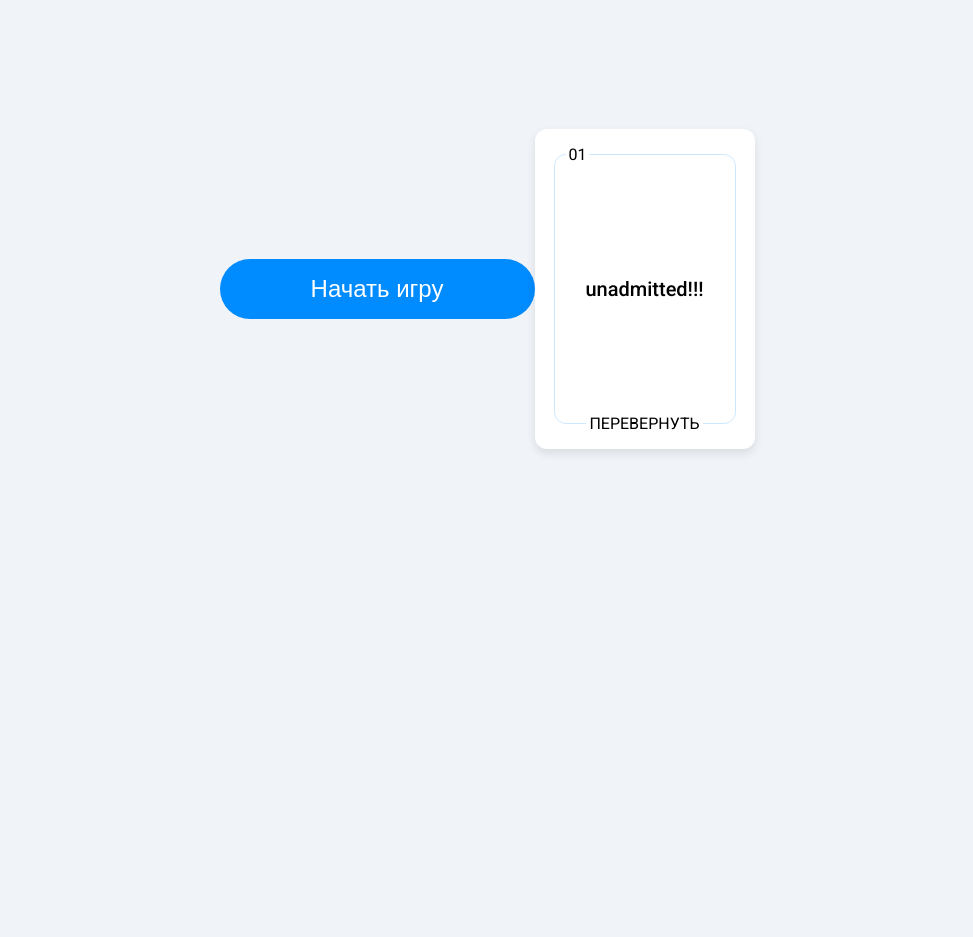
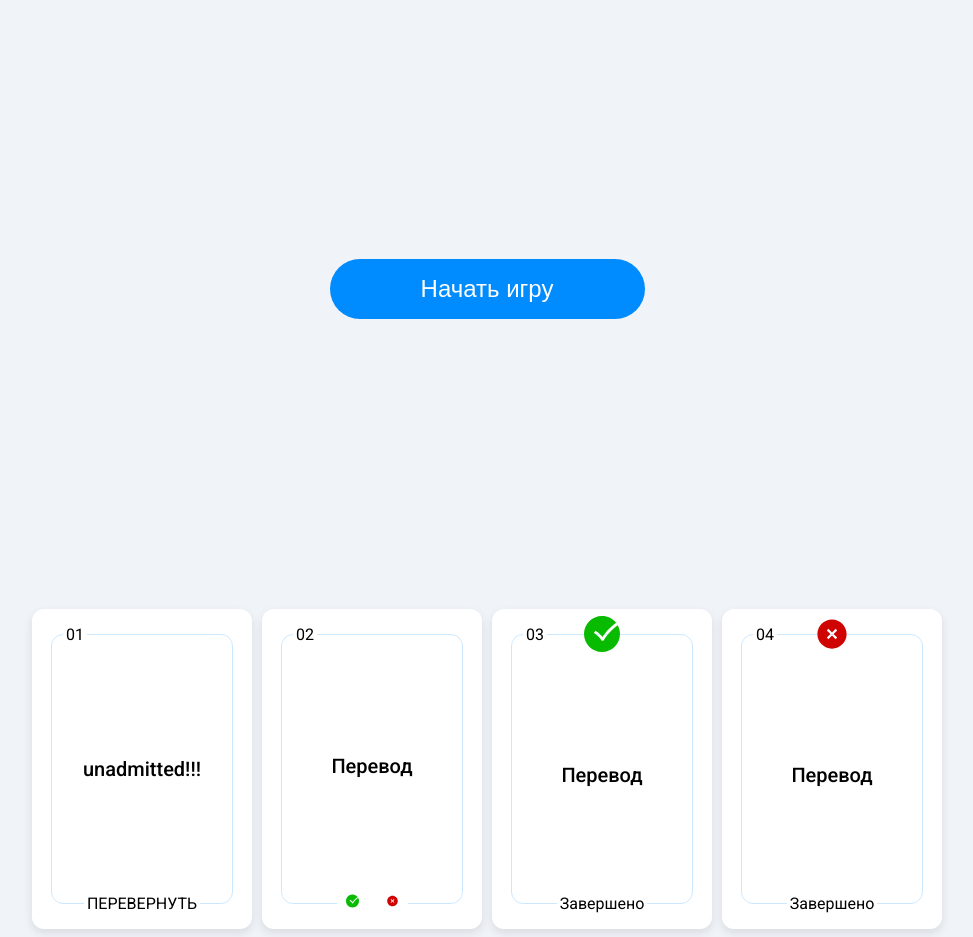
Before and after one commit to dimashikalov/ps-dz, a Vue app in the folder my-dz-project/: page / in a window 1280 px wide. Shown: the part 160-1097 px from the top of the page, without its empty margins (161-1134 px from the left). Before the commit the page ends 843 px from the top, so only its background shows below. Built offline with nearby package versions, Linux system fonts and the light colour scheme.

Commit message:
Выполнил 5 дз

```diff
--- a/my-dz-project/src/App.vue
+++ b/my-dz-project/src/App.vue
@@ -4,7 +4,44 @@ import Header from './components/Header.vue';
 import Card from './components/Card.vue';
 import { ref } from 'vue';
 
+/*
+Данные карточки
+word - англ. перевод
+translation - русский перевод
+state - closed | opened - состояние карточки
+status - success | fail | pending - состояние ответа
+*/
 const cardNumber = '01';
+const cardArray = ref([
+  {
+    id: '01',
+    word: 'unadmitted!!!',
+    translation: 'Перевод',
+    state: 'closed',
+    status: 'pending',
+  },
+  {
+    id: '02',
+    word: 'unadmitted!!!',
+    translation: 'Перевод',
+    state: 'opened',
+    status: 'pending',
+  },
+  {
+    id: '03',
+    word: 'unadmitted!!!',
+    translation: 'Перевод',
+    state: 'opened',
+    status: 'success',
+  },
+  {
+    id: '04',
+    word: 'unadmitted!!!',
+    translation: 'Перевод',
+    state: 'opened',
+    status: 'fail',
+  },
+]);
 
 const cardState = ref({
   word: 'unadmitted!!!',
@@ -19,8 +56,15 @@ const cardState = ref({
     <Header />
 
     <div class="content">
-      <Button>Начать игру</Button>
-      <Card v-bind="cardState" :card-number="cardNumber" />
+      <Button class="button">Начать игру</Button>
+    </div>
+    <div class="cards-content">
+      <Card
+        v-for="item in cardArray"
+        v-bind="item"
+        :card-number="item.id"
+        :key="item.id"
+      />
     </div>
   </main>
 </template>
@@ -32,4 +76,26 @@ const cardState = ref({
   height: 80vh;
   align-items: center;
 }
+.cards-content {
+  display: flex;
+  gap: 10px;
+  justify-content: center;
+  align-items: center;
+}
+.button {
+  width: 315px;
+  padding: 16px 10px;
+  border-radius: 100px;
+  text-align: center;
+  border: none;
+  background-color: var(--color-secondary);
+  color: #ffffff;
+  cursor: pointer;
+  font-size: 24px;
+  font-weight: 400;
+}
+
+.button:hover {
+  background-color: #006fcb;
+}
 </style>
--- a/my-dz-project/src/components/Button.vue
+++ b/my-dz-project/src/components/Button.vue
@@ -1,18 +1,18 @@
 <script setup></script>
 <template>
-  <button class="button">
+  <button>
+    <!-- <button class="button"> -->
     <slot />
   </button>
 </template>
 <style scoped>
-.button {
+/* .button {
   width: 315px;
   padding: 16px 10px;
   border-radius: 100px;
   text-align: center;
   border: none;
   background-color: var(--color-secondary);
-  /* background-color: #008bfe; */
   color: #ffffff;
   cursor: pointer;
   font-size: 24px;
@@ -21,5 +21,5 @@
 
 .button:hover {
   background-color: #006fcb;
-}
+} */
 </style>
--- a/my-dz-project/src/components/Card.vue
+++ b/my-dz-project/src/components/Card.vue
@@ -1,7 +1,7 @@
 <script setup>
-// const { cardNumber } = defineProps({
-//   cardNumber: String,
-// });
+import Button from './Button.vue';
+import IconClose from './../icons/IconClose.vue';
+import IconSuccess from './../icons/IconSuccess.vue';
 const { translation, word, state, status, cardNumber } = defineProps({
   word: String,
   translation: String,
@@ -17,19 +17,64 @@ function flipCard() {
 // function changeStatus() {
 //   emit('change-status', true);
 // }
+
+/*
+Данные карточки
+word - англ. перевод
+translation - русский перевод
+state - closed | opened - состояние карточки
+status - success | fail | pending - состояние ответа
+*/
 </script>
+
 <template>
   <div class="card">
     <div class="card-header">
       {{ cardNumber }}
     </div>
-    <div class="card-content">
+    <template v-if="state == 'opened' && status == 'success'">
+      <div class="card-icon"><IconSuccess :width="36" :height="36" /></div>
+    </template>
+    <template v-if="state == 'opened' && status == 'fail'">
+      <div class="card-icon">
+        <IconClose :width="36" :height="36" />
+      </div>
+    </template>
+    <div class="card-content" v-if="state == 'closed'">
       {{ word }}
     </div>
-    <div class="card-footer" @click="flipCard()">ПЕРЕВЕРНУТЬ</div>
+    <div class="card-content" v-else>
+      <!-- <div class="card-content" v-if="state == 'opened'"> -->
+      {{ translation }}
+    </div>
+    <div class="card-footer" @click="flipCard()" v-if="state == 'closed'">
+      ПЕРЕВЕРНУТЬ
+    </div>
+    <div
+      class="card-footer"
+      @click="flipCard()"
+      v-else-if="state == 'opened' && status == 'pending'"
+    >
+      <Button class="card-button"><IconSuccess /></Button>
+      <Button class="card-button"><IconClose /></Button>
+    </div>
+    <div class="card-footer" @click="flipCard()" v-else>Завершено</div>
   </div>
 </template>
 <style scoped>
+.card-icon {
+  margin-top: -28px;
+  z-index: 1;
+}
+.card-button {
+  display: flex;
+  justify-content: center;
+  align-items: center;
+  width: 25px;
+  height: 25px;
+  background-color: var(--color-primary);
+  border: none;
+}
 .card {
   position: relative;
   width: 220px;
@@ -39,6 +84,7 @@ function flipCard() {
   display: flex;
   flex-direction: column;
   justify-content: space-between;
+  align-items: center;
   padding: 16px;
   background: var(--color-primary);
   text-align: center;
@@ -63,6 +109,7 @@ function flipCard() {
   padding: 0 3px;
   background: var(--color-primary);
   width: min-content;
+  display: flex;
 }
 .card-header {
   align-self: flex-start;
@@ -71,6 +118,7 @@ function flipCard() {
 
 .card-footer {
   align-self: center;
+  gap: 15px;
 }
 .card-content {
   font-size: 20px;
--- /dev/null
+++ b/my-dz-project/src/icons/IconClose.vue
@@ -0,0 +1,23 @@
+<template>
+  <svg
+    :width="width"
+    :height="height"
+    viewBox="0 0 48 48"
+    fill="none"
+    xmlns="http://www.w3.org/2000/svg"
+  >
+    <path
+      fill-rule="evenodd"
+      clip-rule="evenodd"
+      d="M30.922 28.778L28.8 30.9L23.998 26.102L19.198 30.894L17.078 28.772L21.876 23.982L17.078 19.186L19.2 17.064L24 21.862L28.802 17.068L30.922 19.192L26.122 23.982L30.922 28.778ZM24 4.5C13.248 4.5 4.5 13.248 4.5 24C4.5 34.752 13.248 43.5 24 43.5C34.752 43.5 43.5 34.752 43.5 24C43.5 13.248 34.752 4.5 24 4.5Z"
+      fill="#D00303"
+    />
+  </svg>
+</template>
+<script setup>
+const { width = '24', height = '24' } = defineProps({
+  width: Number,
+  height: Number,
+});
+</script>
+<style scoped></style>
--- /dev/null
+++ b/my-dz-project/src/icons/IconSuccess.vue
@@ -0,0 +1,23 @@
+<script setup>
+const { width = '24', height = '24' } = defineProps({
+  width: Number,
+  height: Number,
+});
+</script>
+<template>
+  <svg
+    :width="width"
+    :height="height"
+    viewBox="0 0 36 36"
+    fill="none"
+    xmlns="http://www.w3.org/2000/svg"
+  >
+    <path
+      fill-rule="evenodd"
+      clip-rule="evenodd"
+      d="M19.8129 24.1071L19.416 24.8105H17.8652L17.3982 24.1902C17.3705 24.1477 14.6252 20.0455 11.0769 17.8006L9.90462 17.0622L11.3852 14.7212L12.5538 15.4597C15.1108 17.0751 17.2338 19.4345 18.4855 21.0092C20.4517 18.0462 25.056 11.8745 32.1175 6.86954C28.8185 2.69354 23.7212 0 18 0C8.07508 0 0 8.07508 0 18C0 27.9249 8.07508 36 18 36C27.9249 36 36 27.9249 36 18C36 14.7932 35.1471 11.7877 33.672 9.17723C24.7495 15.5391 19.8665 24.0129 19.8129 24.1071Z"
+      fill="#09BB00"
+    />
+  </svg>
+</template>
+<style scoped></style>
```
